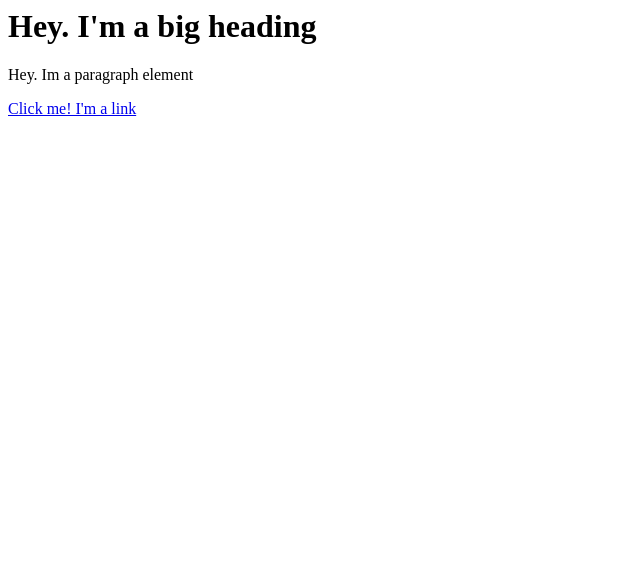
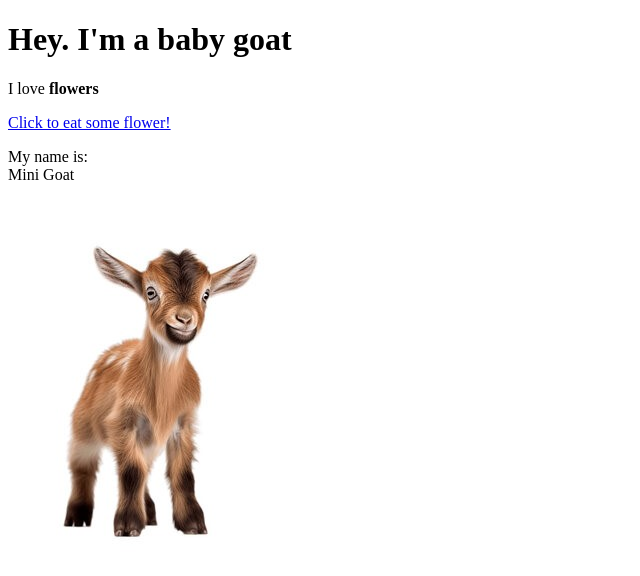
Before and after one commit to SaulMFernandes96/cartoon-hero, a plain HTML site: page test.html in a window 1280 px wide. Shown: the whole page, without its empty margins (0-640 px from the left). Drawn offline with Linux system fonts and the light colour scheme.

Commit message:
Added a goat image and a few more elements

```diff
--- a/test.html
+++ b/test.html
@@ -1,3 +1,14 @@
-<h1>Hey. I'm a big heading </h1>
-<p>Hey. Im a paragraph element</p>
-<a href="https://media.npr.org/assets/img/2014/12/14/ap798386886673_custom-874f02be53ae33c23d21b505066e52895eab4651.jpg" target="_blank" title="Let's eat some flowers">Click me! I'm a link</a>
+<!DOCTYPE html>
+<html>
+<head>
+	<title>test page</title>
+</head>
+<body>
+	<h1>Hey. I'm a baby goat </h1>
+	<p>I love <b>flowers</b></p>
+	<a href="https://media.npr.org/assets/img/2014/12/14/ap798386886673_custom-874f02be53ae33c23d21b505066e52895eab4651.jpg" target="_blank" title="Let's eat some flowers">Click to eat some flower!</a>
+		<p> My name is: <br>
+		Mini Goat</p>
+	<img src="img/babygoat.jpeg">
+	</body>
+</html>
```
Also changed, not shown: img/babygoat.jpeg (added), 1 other file.
